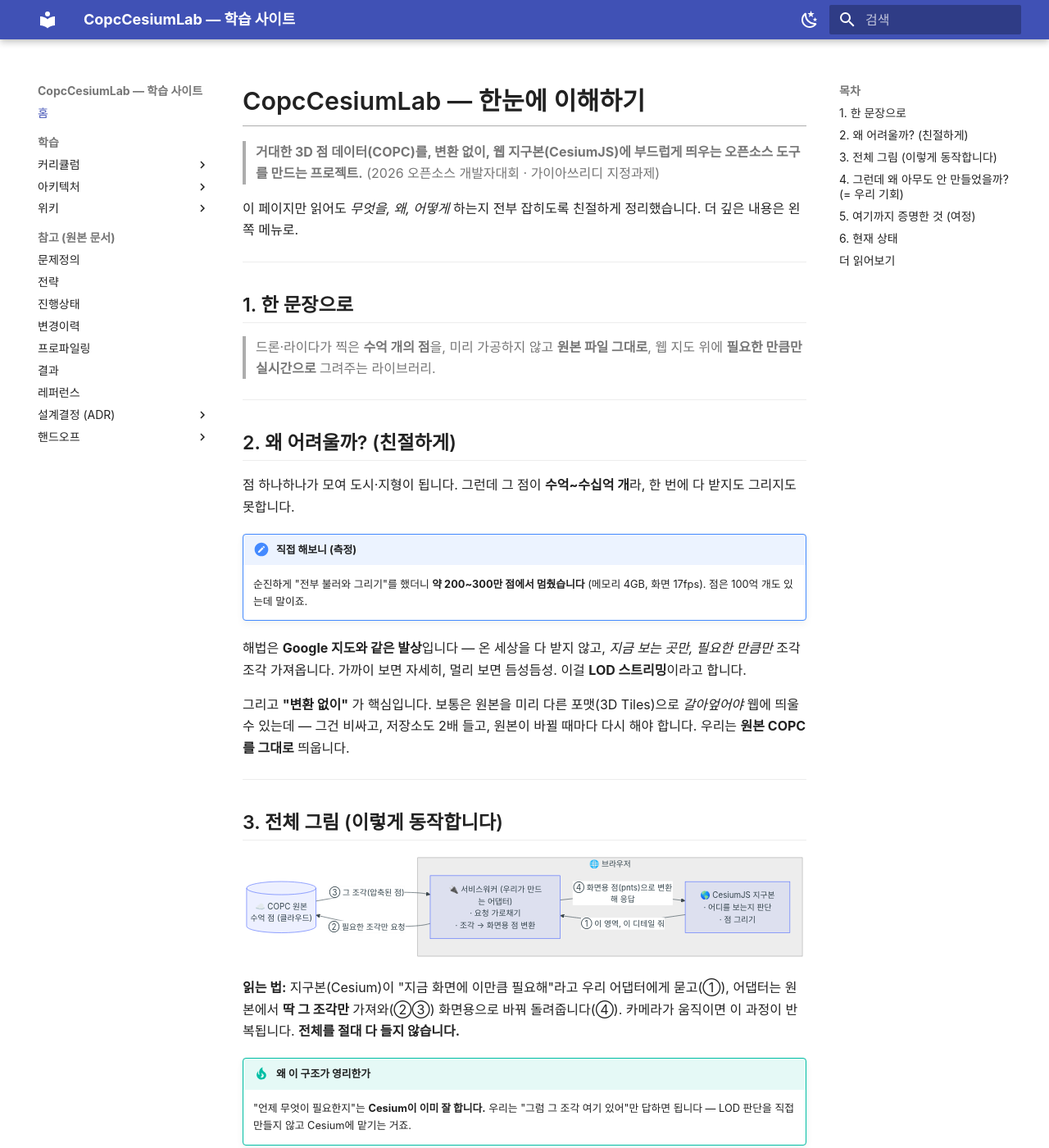
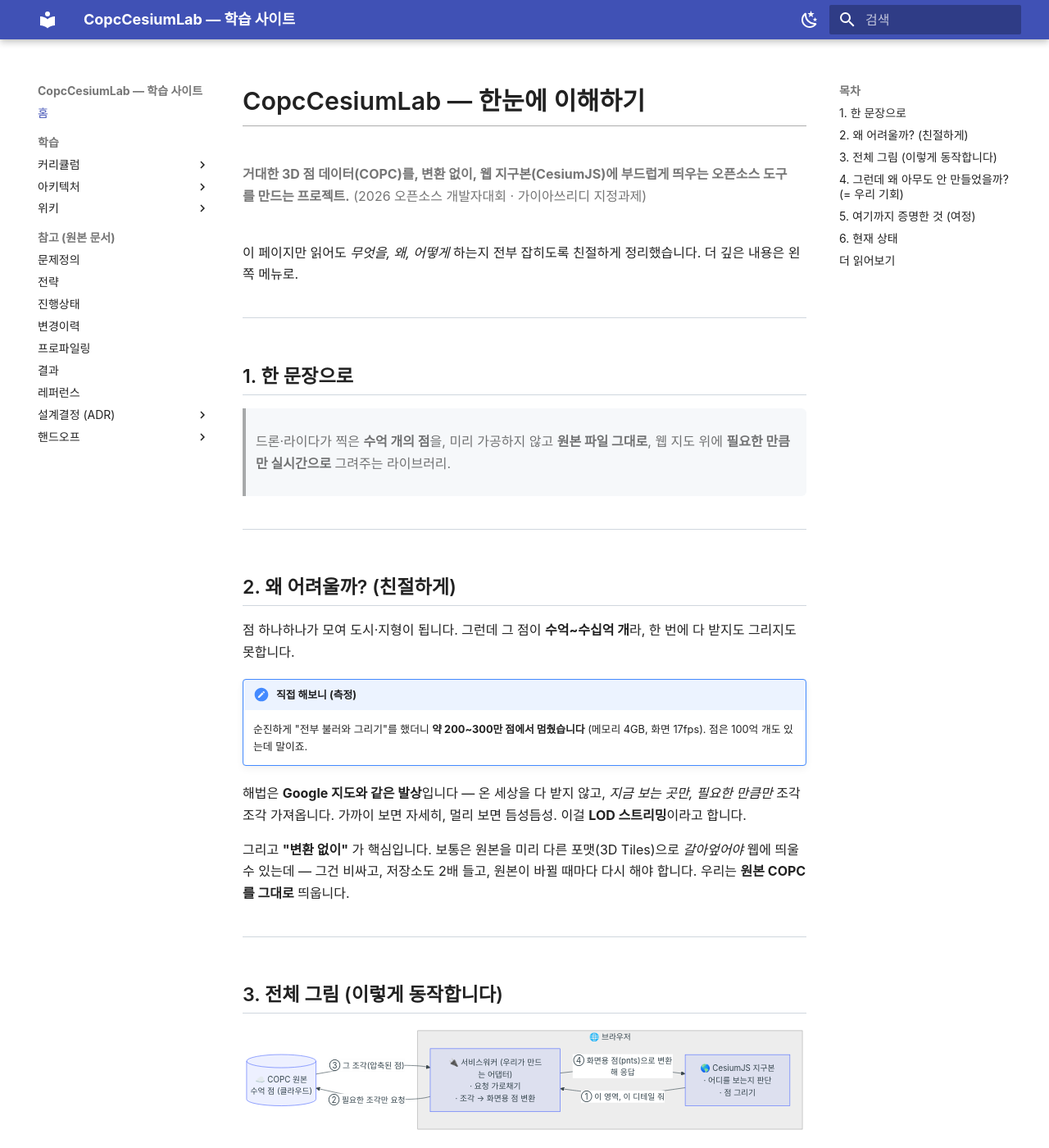
Before and after one commit to thissak/copc-cesium, an MkDocs documentation site: the page built from docs/index.md, in a window 1280 px wide and 1400 px high. Shown: the whole window at 82% size. Built offline with MkDocs 1.6.1 and Material for MkDocs 9.7.7, drawn with Linux system fonts in a browser that asks for light colours; some web fonts are replaced.

Commit message:
style(docsite): 학습사이트 PDF 톤 스타일 + CSS 캐시버스터
- extra.css: 표 전체그리드·코드/콜아웃 박스·절 구분선 + Pretendard
- mkdocs.yml: extra_css ?v= 캐시버스터로 Cloudflare CSS 캐시(4h) 회피

Co-Authored-By: Claude Opus 4.8 (1M context) <noreply@anthropic.com>

```diff
--- a/docs/stylesheets/extra.css
+++ b/docs/stylesheets/extra.css
@@ -1,10 +1,27 @@
+/* Pretendard — 한글 본문 가독성(맥/윈 시스템 폰트보다 균일). dynamic-subset = 쓰는 글자만 로드 */
+@import url("https://cdn.jsdelivr.net/gh/orioncactus/pretendard@v1.3.9/dist/web/variable/pretendardvariable-dynamic-subset.css");
+
 /* ===================================================================
    글 형식: SimLab/mini-sim 공부사이트(GitHub 스타일) 타이포 매칭
-   - 본문 16px / line-height 1.65
+   + "문서(PDF)처럼 깔끔한 레이아웃" 레이어 (표·코드·콜아웃·구분선)
+   - 본문 16px / line-height 1.65 / Pretendard
    - 제목 위계: h1 1.9em(+하단보더) · h2 1.45em(+옅은 보더) · h3 1.2em, weight 600
-   - 코드 모노 0.85em
+   - 코드 모노 0.85em, 박스(하이라인 보더+라운드)
    MkDocs Material 위에 얹는 오버라이드 (.md-typeset = 본문 컨테이너)
    =================================================================== */
+
+/* 중립 회색 토큰 — 라이트는 명시값(PDF 톤), 다크는 Material 변수로 자동 적응 */
+:root {
+  --md-text-font: "Pretendard Variable", Pretendard;
+  --doc-surface: #f6f8fa;     /* 코드/콜아웃 박스 배경 */
+  --doc-border: #d0d7de;      /* 하이라인(표·박스·구분선) */
+  --doc-header-bg: #f6f8fa;   /* 표 헤더 배경 */
+}
+[data-md-color-scheme="slate"] {
+  --doc-surface: var(--md-code-bg-color);
+  --doc-border: var(--md-default-fg-color--lightest);
+  --doc-header-bg: rgba(255, 255, 255, 0.04);
+}
 
 /* 본문 가독성 */
 .md-typeset {
@@ -18,7 +35,7 @@
   margin-right: auto;
 }
 
-/* 제목 위계 — weight 600, 위 여백 넉넉히 */
+/* 제목 위계 — weight 600, 위 여백 넉넉히(섹션 호흡) */
 .md-typeset h1,
 .md-typeset h2,
 .md-typeset h3,
@@ -37,10 +54,12 @@
   padding-bottom: 0.3em;
 }
 
+/* h2 = 문서의 "절" — 위 여백 더 주고 전폭 하이라인으로 페이지처럼 끊어 읽기 */
 .md-typeset h2 {
   font-size: 1.45em;
-  border-bottom: 1px solid var(--md-default-fg-color--lightest);
-  padding-bottom: 0.25em;
+  margin-top: 2.4em;
+  border-bottom: 1px solid var(--doc-border);
+  padding-bottom: 0.3em;
 }
 
 .md-typeset h3 {
@@ -63,7 +82,49 @@
   font-size: 0.85em;
 }
 
-/* 리드 문단(첫 blockquote) — mini-sim 의 도입 한 줄 느낌 */
-.md-typeset > blockquote:first-of-type {
+/* 코드 블록 — 옅은 회색 박스 + 하이라인 보더 + 라운드 (PDF 코드 박스 톤) */
+.md-typeset pre > code {
+  border: 1px solid var(--doc-border);
+  border-radius: 6px;
+  background-color: var(--doc-surface);
+}
+
+/* 표 — 전체 그리드(셀마다 보더) + 회색 헤더 + 넉넉한 패딩 (PDF 표 톤) */
+.md-typeset table:not([class]) {
+  border: 1px solid var(--doc-border);
+  border-radius: 6px;
+  font-size: 0.85em;
+}
+.md-typeset table:not([class]) th,
+.md-typeset table:not([class]) td {
+  border: 1px solid var(--doc-border);
+  padding: 0.5em 0.9em;
+}
+.md-typeset table:not([class]) th {
+  background-color: var(--doc-header-bg);
+  font-weight: 600;
+  color: var(--md-default-fg-color);
+}
+
+/* 콜아웃(인용구) — 옅은 회색 박스 + 좌측 액센트 (PDF 안내 박스 톤) */
+.md-typeset blockquote {
+  border-left: 0.2rem solid var(--doc-border);
+  background-color: var(--doc-surface);
+  border-radius: 0 6px 6px 0;
+  padding: 0.7em 1em;
   color: var(--md-default-fg-color--light);
 }
+
+/* 리드 문단(첫 blockquote)은 박스 없이 도입 한 줄 느낌으로 환원 */
+.md-typeset > blockquote:first-of-type {
+  border-left: 0;
+  background-color: transparent;
+  padding-left: 0;
+  color: var(--md-default-fg-color--light);
+}
+
+/* 구분선(---) — 절 사이를 끊는 깨끗한 하이라인 + 넉넉한 여백 */
+.md-typeset hr {
+  border-bottom: 1px solid var(--doc-border);
+  margin: 2.4em 0;
+}
--- a/mkdocs.yml
+++ b/mkdocs.yml
@@ -21,7 +21,8 @@ theme:
     - content.code.copy
 
 extra_css:
-  - stylesheets/extra.css
+  # ?v= 캐시버스터 — Cloudflare가 .css를 4h 캐시하므로 CSS 변경 시 이 값을 갱신해 즉시 반영
+  - stylesheets/extra.css?v=20260618
 
 plugins:
   - search:
@@ -93,6 +94,7 @@ nav:
           - adr/002-service-worker-tile-interception.md
           - adr/003-hierarchy-subpage-paging.md
           - adr/004-delegate-memory-concurrency-to-cesium.md
+          - adr/005-attribute-fidelity-via-pnts-batch-table.md
       - 핸드오프:
           - handoff/phase2-streaming-handoff.md
 
```
